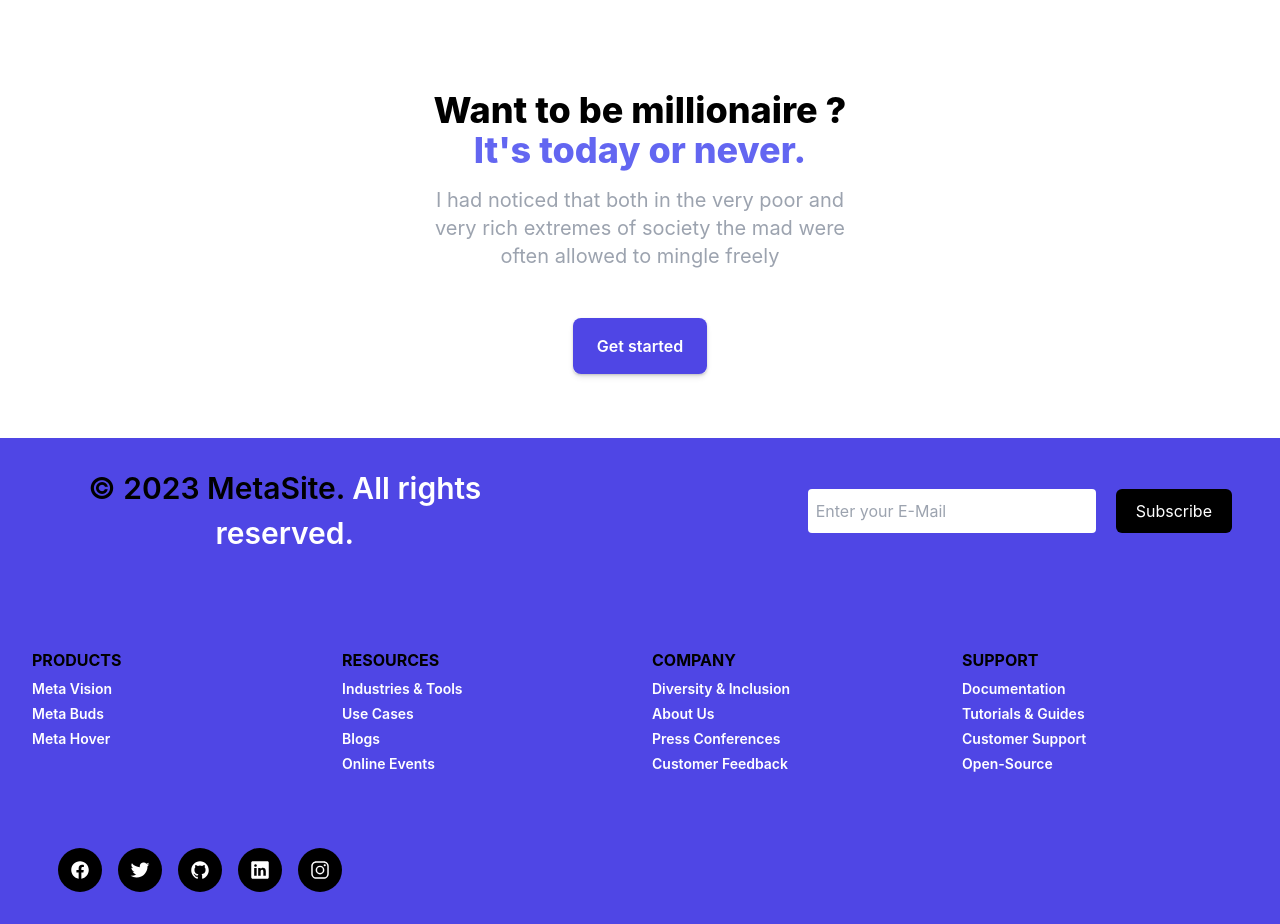
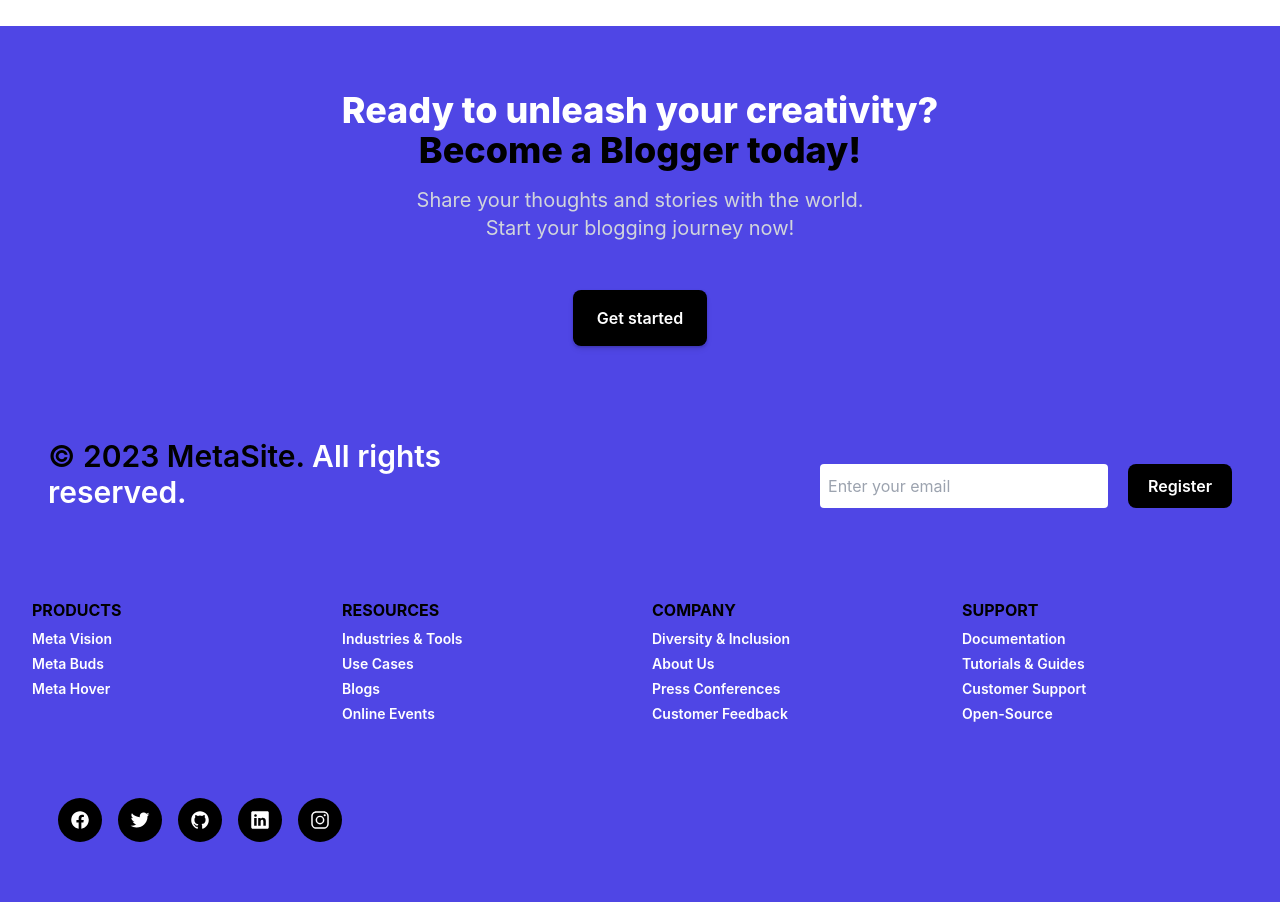
Before and after one commit to Mo-Gamer-2000/MetaSite, a React (Create React App) app in the folder mern-frontend/: page /contact in a window 1280 px wide. Shown: the part 960-1884 px from the top of the page. After the commit the page ends 1862 px from the top, so only its background shows below. Built offline with nearby package versions, Linux system fonts and the light colour scheme.

Commit message:
CTA Complete & Color Theme Changed

```diff
--- a/mern-frontend/src/components/CTA/CTA.jsx
+++ b/mern-frontend/src/components/CTA/CTA.jsx
@@ -2,26 +2,24 @@ import React from "react";
 
 const CTA = () => {
   return (
-    <div>
-      <div class="bg-white dark:bg-gray-800 ">
-        <div class="text-center w-full mx-auto py-12 px-4 sm:px-6 lg:py-16 lg:px-8 z-20">
-          <h2 class="text-3xl font-extrabold text-black dark:text-white sm:text-4xl">
-            <span class="block">Want to be millionaire ?</span>
-            <span class="block text-indigo-500">It&#x27;s today or never.</span>
+    <div className="bg-indigo-600 text-white">
+      <div className="text-center w-full mx-auto py-12 px-4 sm:px-6 lg:py-16 lg:px-8 z-20">
+        <h2 className="text-3xl font-extrabold text-white sm:text-4xl">
+          <span className="block">Ready to unleash your creativity?</span>
+          <span className="block text-black">Become a Blogger today!</span>
         </h2>
-          <p class="text-xl mt-4 max-w-md mx-auto text-gray-400">
-            I had noticed that both in the very poor and very rich extremes of
-            society the mad were often allowed to mingle freely
+        <p className="text-xl mt-4 max-w-md mx-auto text-gray-300">
+          Share your thoughts and stories with the world. Start your blogging
+          journey now!
         </p>
-          <div class="lg:mt-0 lg:flex-shrink-0">
-            <div class="mt-12 inline-flex rounded-md shadow">
+        <div className="lg:mt-0 lg:flex-shrink-0 mt-8">
+          <div className="mt-12 inline-flex rounded-md shadow">
             <button
               type="button"
-                class="py-4 px-6  bg-indigo-600 hover:bg-indigo-700 focus:ring-indigo-500 focus:ring-offset-indigo-200 text-white w-full transition ease-in duration-200 text-center text-base font-semibold shadow-md focus:outline-none focus:ring-2 focus:ring-offset-2  rounded-lg "
+              className="py-4 px-6 bg-black hover:bg-white text-white hover:text-black hover:outline w-full transition ease-in duration-100 text-center text-base font-semibold shadow-md focus:outline-none focus:ring-2 focus:ring-offset-2 rounded-lg"
             >
               Get started
             </button>
-            </div>
           </div>
         </div>
       </div>
--- a/mern-frontend/src/components/footer/Footer.jsx
+++ b/mern-frontend/src/components/footer/Footer.jsx
@@ -7,32 +7,34 @@ const Footer = () => {
   const currentYear = new Date().getFullYear();
 
   return (
-    <footer className="bg-indigo-600 text-white z-30">
-      <div className="md:flex md:justify-between md:items-center sm:px-12 px-4 bg-indigo-600 py-7">
-        <h1 className="lg:text-3xl text-2xl md:mb-0 mb-6 lg:leading-normal font-semibold md:w-2/5 text-center">
-          <span className="text-black">© {currentYear} MetaSite.</span> All
-          rights reserved.
-        </h1>
-        <div>
+    <footer className="bg-indigo-600 text-white z-30 py-7">
+      <div className="md:flex md:justify-between md:items-center sm:px-12 px-4 bg-indigo-600">
+        <div className="md:w-2/5 text-center md:text-left mb-6 lg:leading-normal">
+          <h1 className="lg:text-3xl text-2xl font-semibold">
+            <span className="text-black">© {currentYear} MetaSite.</span> All
+            rights reserved.
+          </h1>
+        </div>
+        <div className="md:flex md:items-center">
           <label htmlFor="email" className="sr-only">
             Enter your email
           </label>
           <input
             type="text"
             id="email"
-            placeholder="Enter your E-Mail"
+            placeholder="Enter your email"
             className="text-black sm:w-72 w-full sm:mr-5 mr-1 lg:mb-0 mb-4 py-2.5 rounded px-2 focus:outline-none"
           />
           <button
-            className="bg-black hover:bg-gray-900 duration-300 px-5 py-2.5 rounded-md text-white md:w-auto w-full"
+            className="bg-black hover:bg-white duration-100 px-5 py-2.5 rounded-lg text-white hover:text-black hover:outline md:w-auto w-full font-semibold"
             aria-label="Register for Updates"
           >
-            Subscribe
+            Register
           </button>
         </div>
       </div>
       <ItemContainer />
-      <div className="grid grid-cols-1 sm:grid-cols-2 lg:grid-cols-3 gap-10 text-center pt-2 text-gray-400 text-sm pb-8">
+      <div className="grid grid-cols-1 sm:grid-cols-2 lg:grid-cols-3 gap-10 text-center pt-2 text-sm pb-8">
         <SocialIcons Icons={Icons} />
       </div>
     </footer>
--- a/mern-frontend/src/components/footer/Item.jsx
+++ b/mern-frontend/src/components/footer/Item.jsx
@@ -1,14 +1,14 @@
 import React from "react";
 
-const Item = ({ Links, title }) => {
+const Item = ({ Links, title, textColor }) => {
   return (
     <ul>
-      <h1 className="mb-1 font-bold text-black">{title}</h1>
+      <h1 className={`mb-1 font-bold text-black ${textColor}`}>{title}</h1>
       {Links.map((link) => (
         <li key={link.name}>
           <a
             className="text-white
-             hover:text-gray-400 duration-300
+             hover:text-gray-400 duration-100
           text-sm cursor-pointer leading-6 font-semibold"
             href={link.link}
           >
--- a/mern-frontend/src/components/footer/ItemsContainer.jsx
+++ b/mern-frontend/src/components/footer/ItemsContainer.jsx
@@ -2,11 +2,11 @@ import Item from "./Item";
 import { PRODUCTS, RESOURCES, COMPANY, SUPPORT } from "./Menus";
 const ItemsContainer = () => {
   return (
-    <div className="grid grid-cols-1 sm:grid-cols-3 lg:grid-cols-4 gap-6 sm:px-8 px-5 py-16">
-      <Item Links={PRODUCTS} title="PRODUCTS" />
-      <Item Links={RESOURCES} title="RESOURCES" />
-      <Item Links={COMPANY} title="COMPANY" />
-      <Item Links={SUPPORT} title="SUPPORT" />
+    <div className="grid grid-cols-1 sm:grid-cols-3 lg:grid-cols-4 gap-6 sm:px-8 px-5 py-16 hover:text-red-600 ">
+      <Item Links={PRODUCTS} title="PRODUCTS" textColor="text-black" />
+      <Item Links={RESOURCES} title="RESOURCES" textColor="text-black" />
+      <Item Links={COMPANY} title="COMPANY" textColor="text-black" />
+      <Item Links={SUPPORT} title="SUPPORT" textColor="text-black" />
     </div>
   );
 };
--- a/mern-frontend/src/components/footer/SocialIcons.jsx
+++ b/mern-frontend/src/components/footer/SocialIcons.jsx
@@ -7,8 +7,8 @@ const SocialIcons = ({ Icons }) => {
         <span
           key={icon.name}
           className="p-3 cursor-pointer inline-flex items-center
-        rounded-full bg-black mx-2 text-xl hover:text-black hover:bg-white
-        duration-300"
+        rounded-full bg-black mx-2 text-xl hover:text-black hover:outline hover:bg-white
+        duration-100"
         >
           <ion-icon name={icon.name}></ion-icon>
         </span>
--- a/mern-frontend/src/components/header/Button.jsx
+++ b/mern-frontend/src/components/header/Button.jsx
@@ -2,7 +2,7 @@ import React from "react";
 
 const Button = (props) => {
   return (
-    <button className="bg-indigo-600 text-white py-2 px-6 rounded md:ml-8 hover:bg-indigo-400 duration-500">
+    <button className="bg-black hover:bg-white text-white hover:text-black hover:outline py-2 px-6 rounded-lg md:ml-8 duration-100 font-semibold">
       {props.children}
     </button>
   );
--- a/mern-frontend/src/pages/contact/Contact.jsx
+++ b/mern-frontend/src/pages/contact/Contact.jsx
@@ -103,7 +103,7 @@ const Contact = () => {
                 </div>
                 <button
                   type="submit"
-                  className="w-full bg-primary text-white bg-indigo-600 font-semibold rounded-lg px-5 py-3 shadow-md hover:bg-indigo-400 transition duration-300"
+                  className="w-full bg-primary text-white bg-indigo-600 font-semibold rounded-lg px-5 py-3 shadow-md hover:bg-indigo-400 transition duration-100"
                 >
                   Send Message
                 </button>
--- a/mern-frontend/src/pages/home/container/Main.jsx
+++ b/mern-frontend/src/pages/home/container/Main.jsx
@@ -41,9 +41,9 @@ const Main = () => {
             placeholder="Explore Artificial Intelligence, Machine Learning, and more..."
           />
           <button
-            className="w-full bg-indigo-600 bg-primary text-white hover:bg-indigo-400 font-semibold
+            className="w-full bg-black hover:bg-white bg-primary text-white hover:text-black hover:outline font-semibold
           rounded-lg px-5 py-3 md:w-auto md:absolute md:right-2 md:top-1/2
-          md:-translate-y-1/2 md:py-2"
+          md:-translate-y-1/2 md:py-2 duration-100"
           >
             Search
           </button>
```
Also changed, not shown: mern-frontend/src/components/header/Header.jsx (+4 -4 lines). Lines whose indentation alone changed are shown as unchanged.
